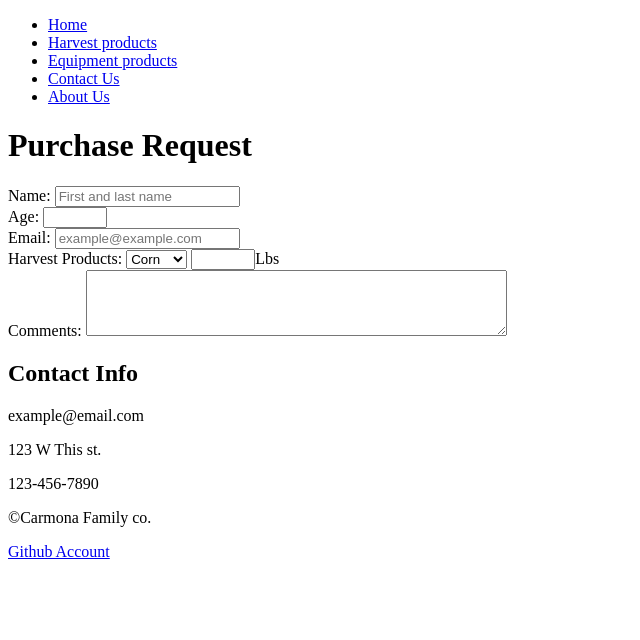
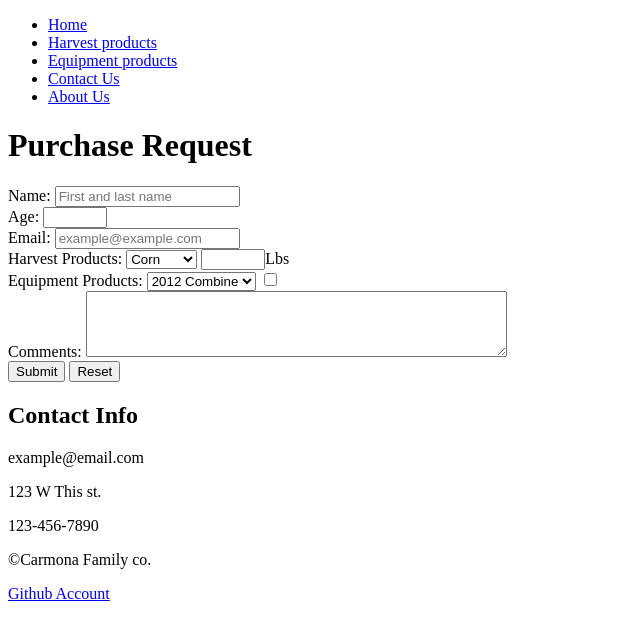
Before and after one commit to DiegoCarmona1/Week-4-assignment, a plain HTML site: page contact.html in a window 1280 px wide. Shown: the whole page, without its empty margins (0-640 px from the left). Drawn offline with Linux system fonts and the light colour scheme.

Commit message:
completed  contact page

```diff
--- a/contact.html
+++ b/contact.html
@@ -39,14 +39,30 @@
             <select id="harvest" name="harvest">
                 <option value="corn">Corn</option>
                 <option value="wheat">Wheat</option>
-                <option></option>
+                <option value="Whole chicken">Chicken</option>
             </select>
             <input type="number" id="weight/items" name="pounds" min="1" max="100">Lbs
 
             <br>
 
+            <label for="equipment">Equipment Products:</label>
+            <select id="equipment" name="equipment">
+                <option value="2012 Claas 740 Combine">2012 Combine</option>
+                <option value="2020 Claas 6800 T4 Combine">2020 Combine</option>
+                <option value="2002 New Holland CX840 Combine">2002 Combine</option>
+            </select>
+            <input type="checkbox" id="interested" name="interested" value="yes">
+
+            <br>
+
             <label for="comments">Comments:</label>
             <textarea id="comments" name="comments" rows="4" cols="50"></textarea>
+
+            <br>
+
+            <input type="submit" value="Submit">
+
+            <input type="reset" value="Reset">
         </form>
     </main>
     <footer>
```
